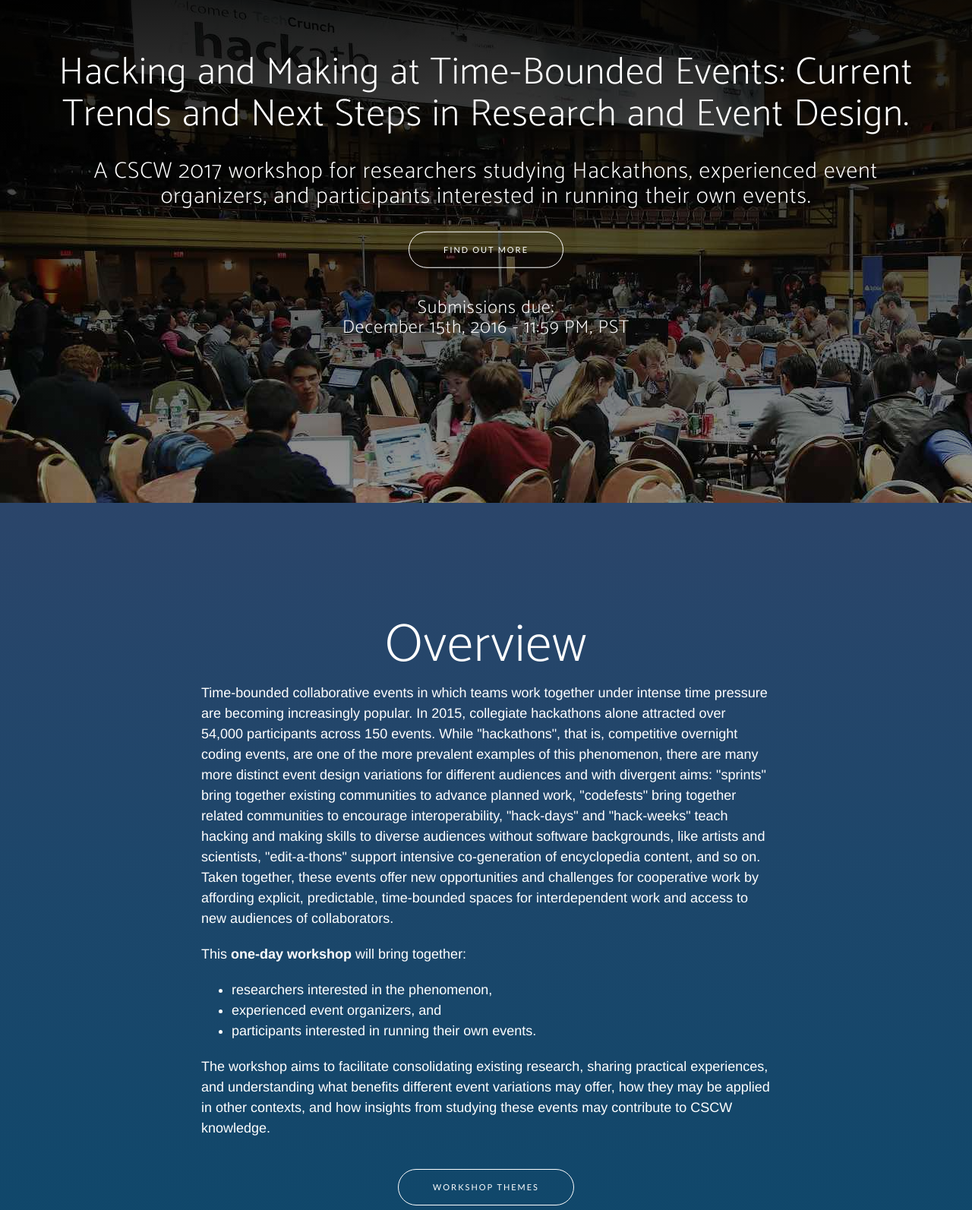
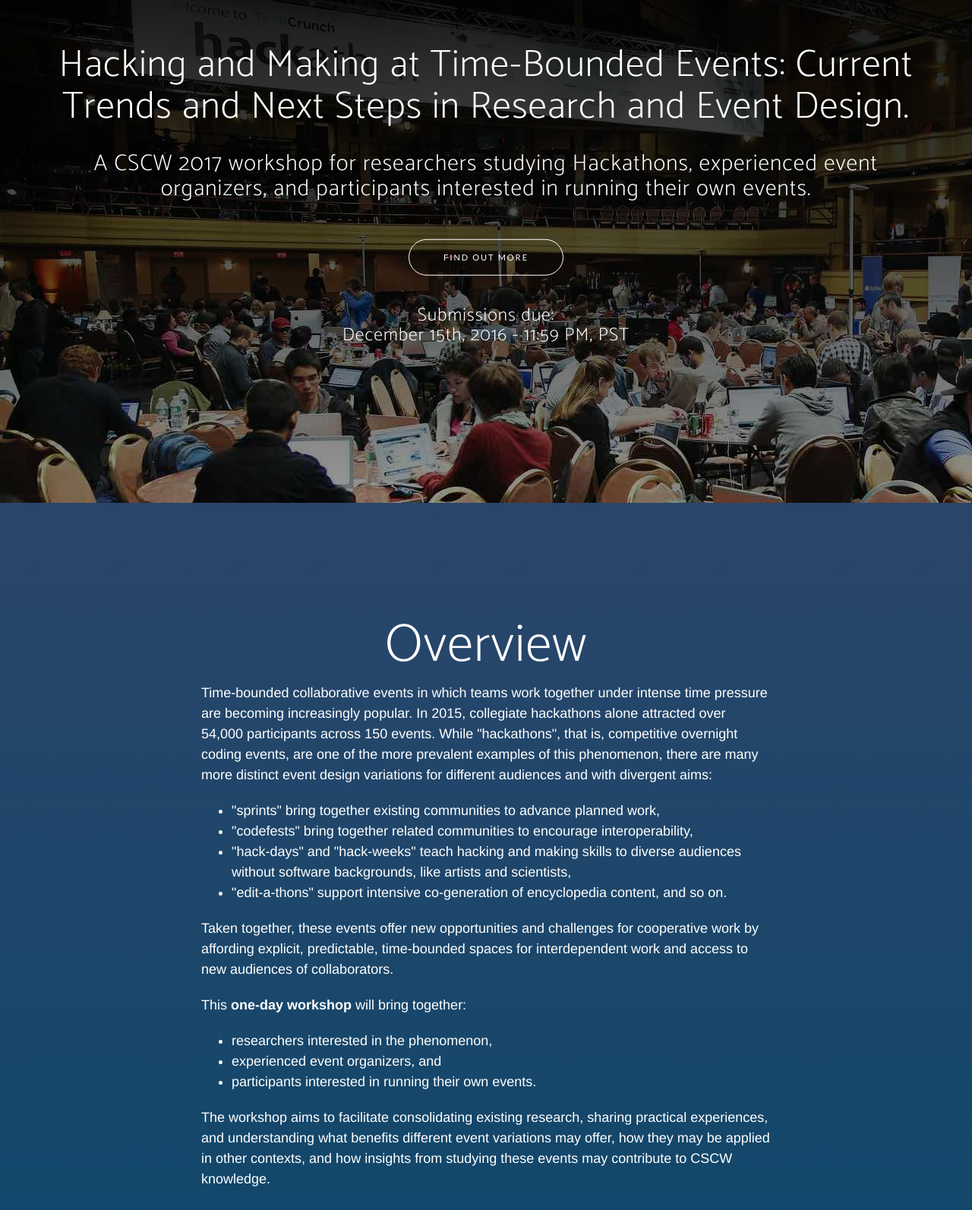
Before and after one commit to hackathon-workshop/hackathon-workshop.github.io, a website: page index.html in a window 1280 px wide. Shown: the part 138-1731 px from the top of the page at 76% size. Drawn offline with nearby package versions, Linux system fonts and the light colour scheme; a web font is replaced by a local one.

Commit message:
Font size tweaks for mobile

```diff
--- a/css/new-age.css
+++ b/css/new-age.css
@@ -194,8 +194,15 @@ header .header-content .header-content-inner {
 header .header-content .header-content-inner h1 {
   margin-top: 0;
   margin-bottom: 30px;
-  font-size: 45px;
+  font-size: 30px;
 }
+
+header .header-content .header-content-inner h2 {
+  margin-top: 0;
+  margin-bottom: 30px;
+  font-size: 20px;
+}
+
 header .header-content .header-content-inner .list-badges {
   margin-bottom: 25px;
 }
@@ -227,8 +234,13 @@ header .device-container .screen img {
     transform: translateY(-50%);
   }
   header .header-content .header-content-inner h1 {
-    font-size: 45px;
+    font-size: 40px;
   }
+
+  header .header-content .header-content-inner h2 {
+    font-size: 25px;
+  }
+
   header .device-container {
     max-width: none;
     max-height: calc(0vh);
@@ -238,6 +250,10 @@ header .device-container .screen img {
 @media (min-width: 992px) {
   header .header-content .header-content-inner h1 {
     font-size: 50px;
+  }
+
+    header .header-content .header-content-inner h2 {
+    font-size: 30px;
   }
 }
 section {
@@ -254,6 +270,9 @@ section.download h2 {
   margin-top: 0;
   font-size: 35px;
 }
+
+
+
 section.download .badges .badge-link {
   display: block;
   margin-bottom: 25px;
@@ -264,6 +283,7 @@ section.download .badges .badge-link:last-child {
 section.download .badges .badge-link img {
   height: 60px;
 }
+
 @media (min-width: 768px) {
   section.download .badges .badge-link {
     display: inline-block;
--- a/index.html
+++ b/index.html
@@ -101,12 +101,18 @@
             <div class="row">
                 <div class="col-md-8 col-md-offset-2">
                     <h2 class="section-heading text-center">Overview</h2>
-                    <p>Time-bounded collaborative events in which teams work together under intense time pressure are becoming increasingly popular. In 2015, collegiate hackathons alone attracted over 54,000 participants across 150 events. While "hackathons", that is, competitive overnight coding events, are one of the more prevalent examples of this phenomenon, there are many more distinct event design variations for different audiences and with divergent aims:
+                    <p>Time-bounded collaborative events in which teams work together under intense time pressure are becoming increasingly popular. In 2015, collegiate hackathons alone attracted over 54,000 participants across 150 events. While "hackathons", that is, competitive overnight coding events, are one of the more prevalent examples of this phenomenon, there are many more distinct event design variations for different audiences and with divergent aims: </p>
 
-                    "sprints" bring together existing communities to advance planned work,
-                    "codefests" bring together related communities to encourage interoperability,
-                    "hack-days" and "hack-weeks" teach hacking and making skills to diverse audiences without software backgrounds, like artists and scientists,
-                    "edit-a-thons" support intensive co-generation of encyclopedia content, and so on. Taken together, these events offer new opportunities and challenges for cooperative work by affording explicit, predictable, time-bounded spaces for interdependent work and access to new audiences of collaborators. </p>
+                    <ul class="overviewlist">
+
+                    <li>"sprints" bring together existing communities to advance planned work, </li>
+                    <li>"codefests" bring together related communities to encourage interoperability, </li>
+                    <li>"hack-days" and "hack-weeks" teach hacking and making skills to diverse audiences without software backgrounds, like artists and scientists, </li>
+                    <li>"edit-a-thons" support intensive co-generation of encyclopedia content, and so on.</li>
+
+                    </ul>
+
+                    <p> Taken together, these events offer new opportunities and challenges for cooperative work by affording explicit, predictable, time-bounded spaces for interdependent work and access to new audiences of collaborators. </p>
 
                     <p>This <strong>one-day workshop</strong> will bring together:</p>
                      <ul class="overviewlist">
```
